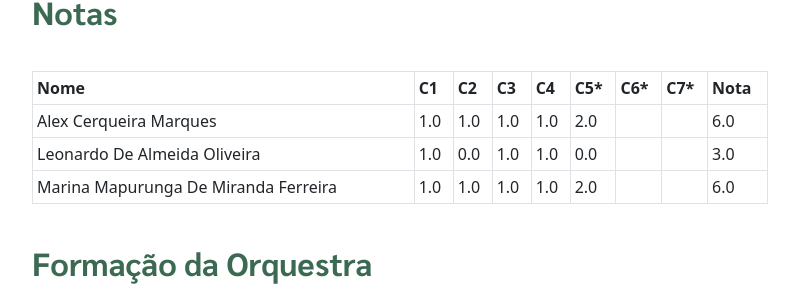
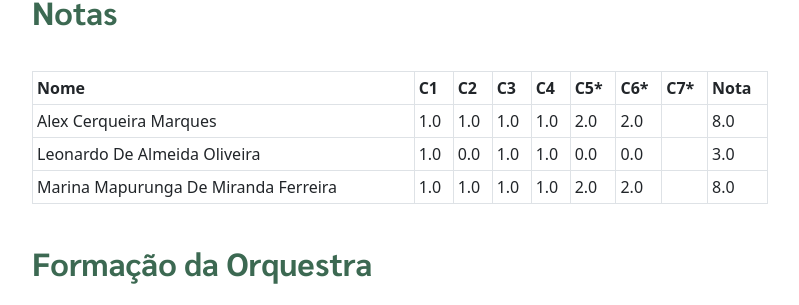
Before and after one commit to pedrokroger/pedrokroger.github.io, a Jekyll site: the page built from aulas/comp9.md, in a window 1280 px wide and 900 px high, scrolled down 539 px. Shown: the part 150-455 px from the top of the window, without its empty margins (50-849 px from the left). Built offline with Jekyll 4.4.1, drawn with Linux system fonts in a browser that asks for light colours.

Commit message:
Notas composição

```diff
--- a/aulas/comp9.md
+++ b/aulas/comp9.md
@@ -23,9 +23,9 @@
 
 | Nome                                 | C1  | C2  | C3  | C4  | C5* | C6* | C7* | Nota |
 |:-------------------------------------|:----|:----|:----|:----|:----|:----|:----|:-----|
-| Alex Cerqueira Marques               | 1.0 | 1.0 | 1.0 | 1.0 | 2.0 |     |     | =sum |
-| Leonardo De Almeida Oliveira         | 1.0 | 0.0 | 1.0 | 1.0 | 0.0 |     |     | =sum |
-| Marina Mapurunga De Miranda Ferreira | 1.0 | 1.0 | 1.0 | 1.0 | 2.0 |     |     | =sum |
+| Alex Cerqueira Marques               | 1.0 | 1.0 | 1.0 | 1.0 | 2.0 | 2.0 |     | =sum |
+| Leonardo De Almeida Oliveira         | 1.0 | 0.0 | 1.0 | 1.0 | 0.0 | 0.0 |     | =sum |
+| Marina Mapurunga De Miranda Ferreira | 1.0 | 1.0 | 1.0 | 1.0 | 2.0 | 2.0 |     | =sum |
 
 ## Formação da Orquestra
 
```
